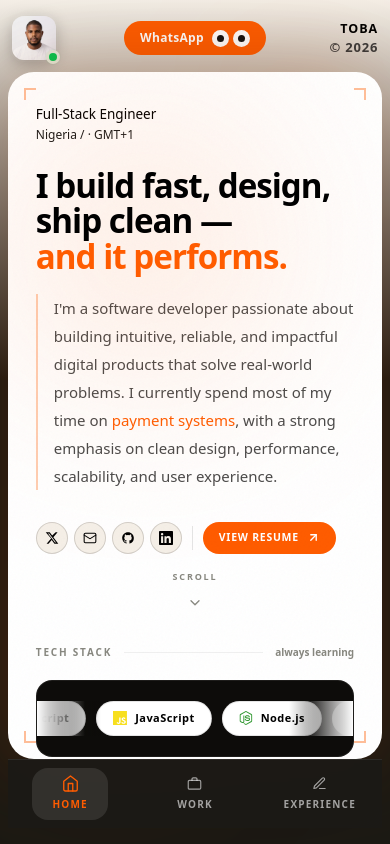
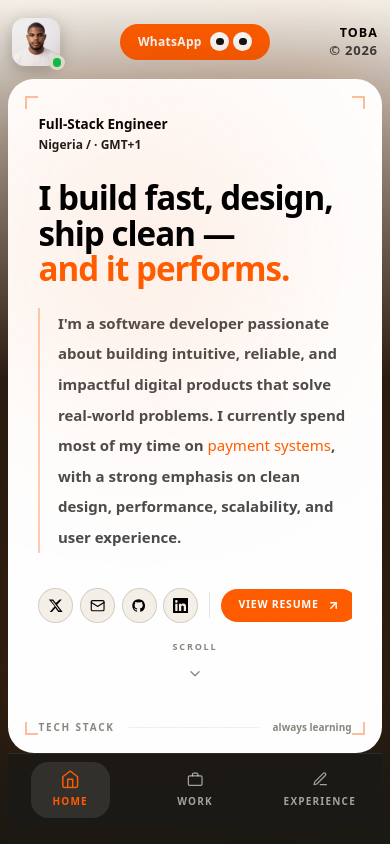
Before and after one commit to Talesoftoba/Tales, a Next.js app: page / in a window 390 px wide. Built offline with nearby package versions, Linux system fonts and the light colour scheme.

Commit message:
mobile siz

```diff
--- a/app/globals.css
+++ b/app/globals.css
@@ -33,3 +33,18 @@
     animation: rise 0.45s ease forwards;
   }
 }
+
+/* Mobile: slightly bolder and bigger text across the app */
+@media (max-width: 767px) {
+  html {
+    font-size: 17.5px; /* default browser base is 16px */
+  }
+
+  .font-body {
+    font-weight: 600;
+  }
+
+  .font-display {
+    font-weight: 700;
+  }
+}
--- a/app/layout.tsx
+++ b/app/layout.tsx
@@ -11,7 +11,7 @@ const syne = Syne({
 const dm = DM_Sans({
   subsets: ["latin"],
   variable: "--font-dm",
-  weight: ["300", "400", "500"],
+  weight: ["300", "400", "500", "600", "700"],
 });
 
 export const metadata: Metadata = {
```
